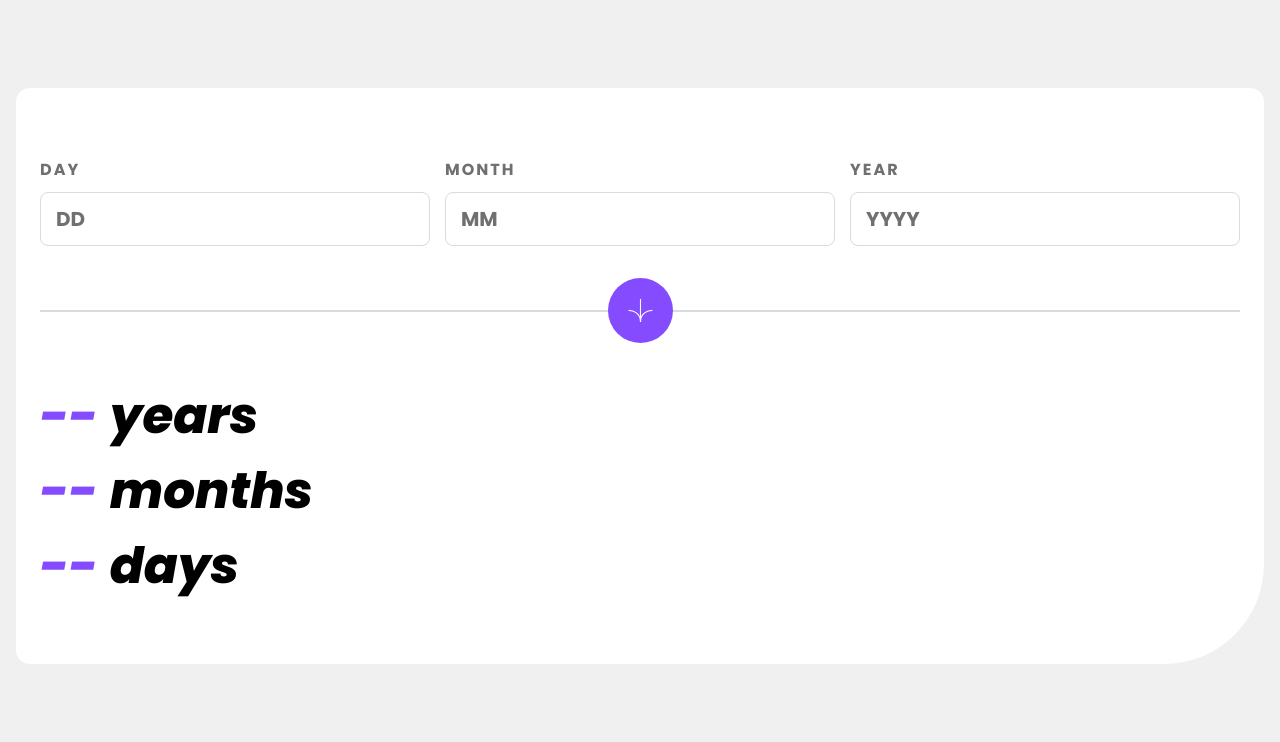
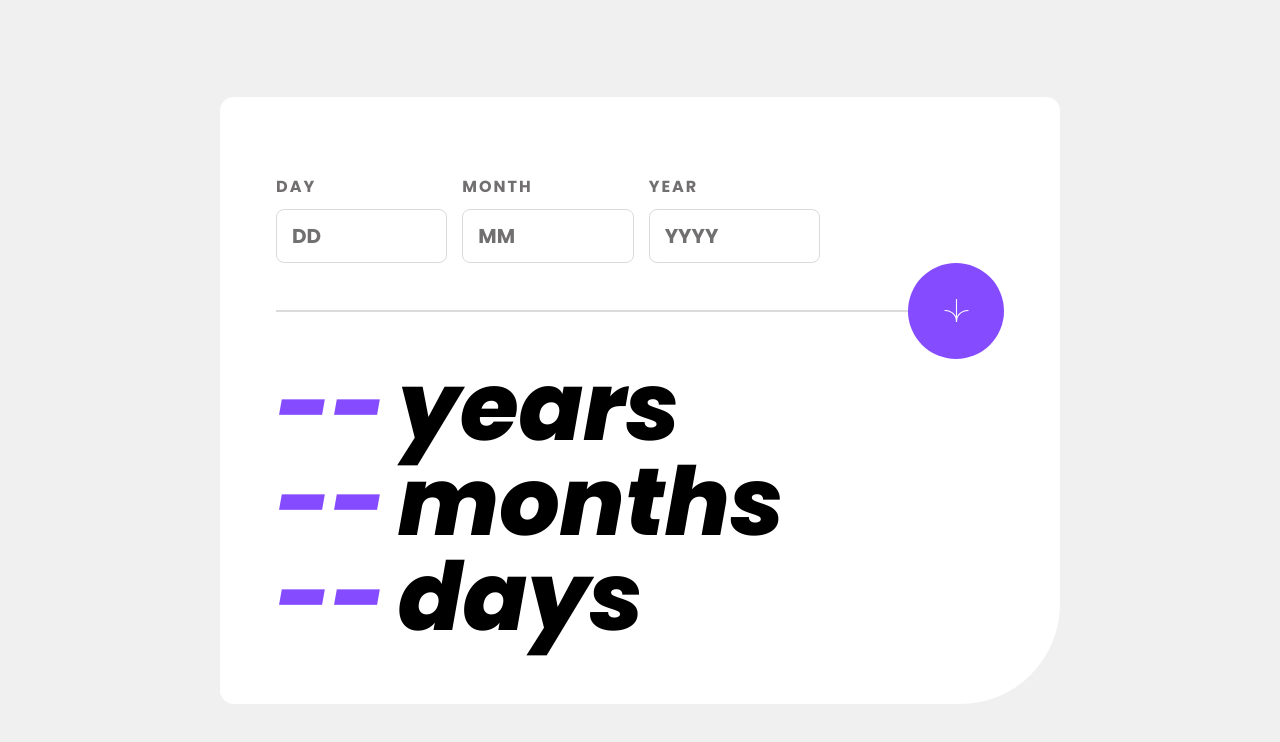
Before and after one commit to florianstancioiu/age-calculator-app, a React (Vite) app: page / in a window 1280 px wide. Shown: the top 742 px of the page. Built offline with nearby package versions, Linux system fonts and the light colour scheme; the HTML template or start-up script is replaced by a standard one.

Commit message:
Worked on the desktop design

```diff
--- a/src/App.css
+++ b/src/App.css
@@ -18,6 +18,14 @@ body {
   font-size: 3.2rem;
   background-color: var(--clr-neutral-two);
   padding: 8.8rem 1.6rem 23.8rem;
+}
+
+@media screen and (min-width: 841px) {
+  body {
+    display: grid;
+    place-items: center;
+    padding: 0;
+  }
 }
 
 /* Box sizing rules */
--- a/src/components/Button.module.css
+++ b/src/components/Button.module.css
@@ -27,8 +27,25 @@
   height: 6.5rem;
   border-radius: 50%;
   background-color: var(--clr-primary-one);
+  transition: all 0.3s ease-out;
+}
+
+.icon-wrapper:hover {
+  background-color: var(--clr-neutral-five);
 }
 
 .icon-wrapper img {
   max-width: 2.5rem;
 }
+
+@media screen and (min-width: 841px) {
+  .wrapper {
+    margin-bottom: 0;
+  }
+
+  .icon-wrapper {
+    margin-right: 0;
+    width: 9.6rem;
+    height: 9.6rem;
+  }
+}
--- a/src/components/Calculator.module.css
+++ b/src/components/Calculator.module.css
@@ -15,3 +15,17 @@
   flex-basis: 0;
   min-width: 0;
 }
+
+@media screen and (min-width: 841px) {
+  .wrapper {
+    width: 840px;
+    margin-left: auto;
+    margin-right: auto;
+    padding: 6rem 5.6rem;
+  }
+
+  .inputs-wrapper {
+    width: 544px;
+    margin-bottom: 0;
+  }
+}
--- a/src/components/DateText.module.css
+++ b/src/components/DateText.module.css
@@ -9,3 +9,10 @@
   display: inline-block;
   margin-right: 1.2rem;
 }
+
+@media screen and (min-width: 841px) {
+  .wrapper {
+    font-size: 9.5rem;
+    line-height: 9.5rem;
+  }
+}
```
